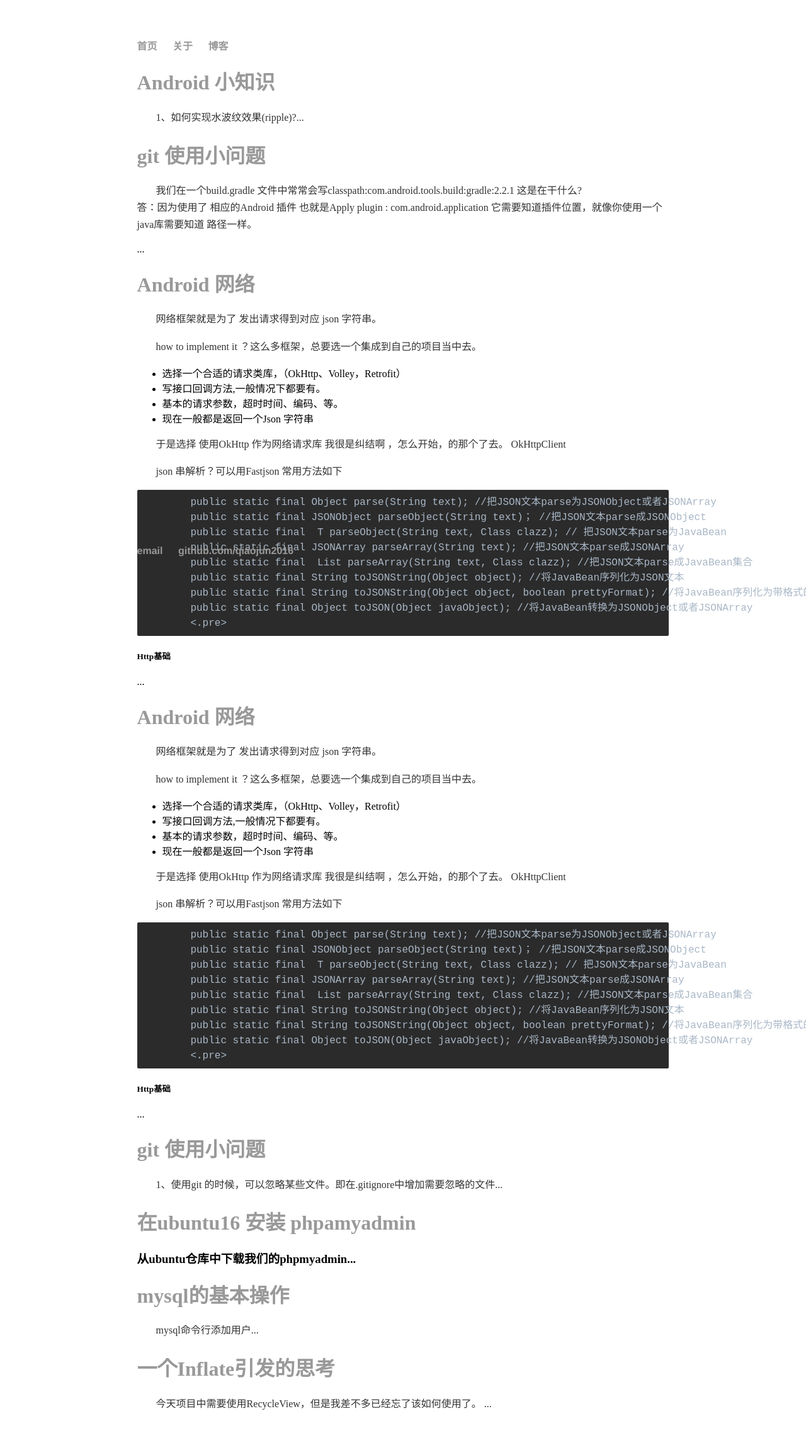
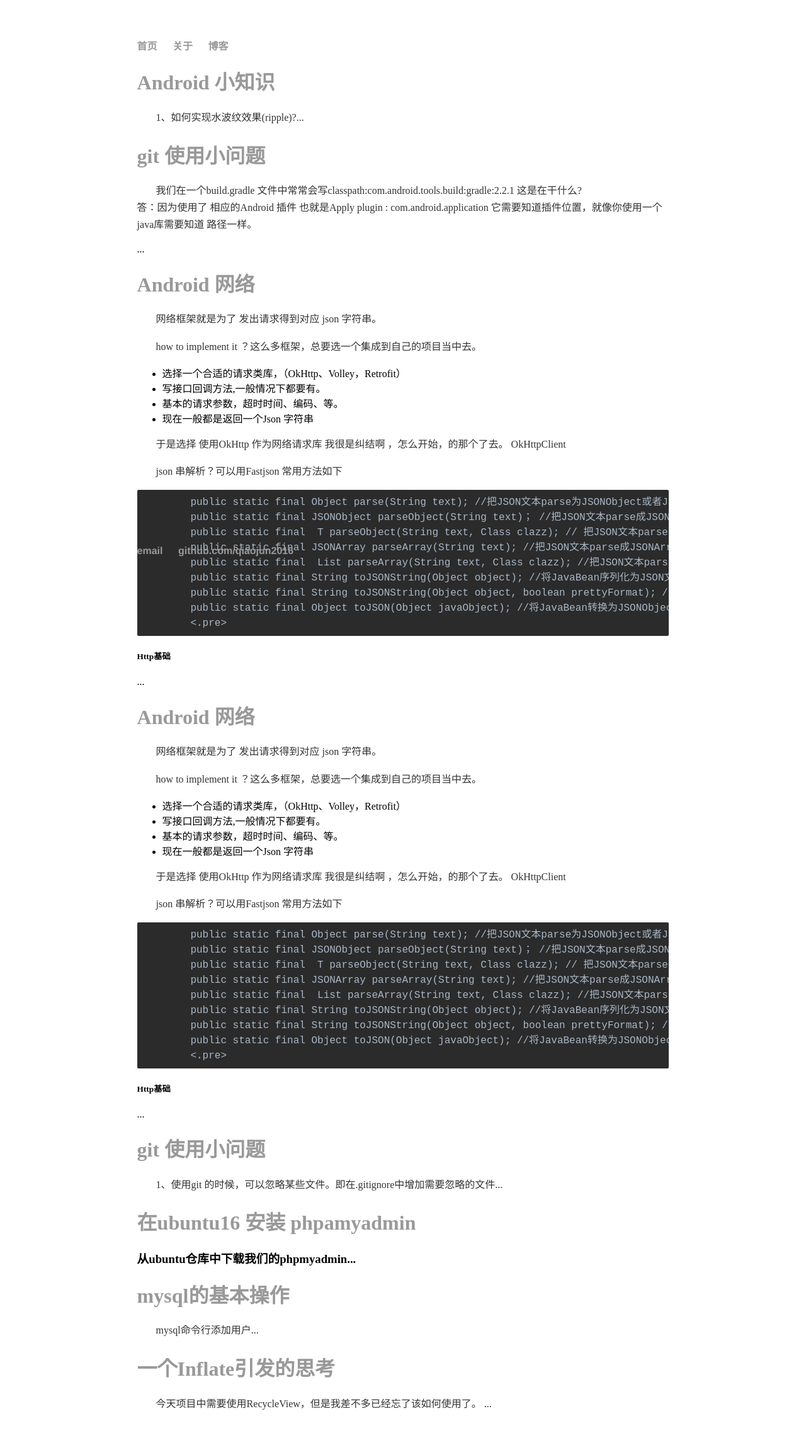
Before and after one commit to qiaojun2016/qiaojun2016.github.io, a Jekyll site: the page built from blog/index.html, in a window 1280 px wide. Shown: the whole page at 63% size. Built offline with Jekyll 4.4.1, drawn with Linux system fonts in a browser that asks for light colours; the list of posts is cut into pages by our own code; comment, search, counter and statistics services are not loaded.

Commit message:
update main.css

```diff
--- a/css/main.css
+++ b/css/main.css
@@ -64,5 +64,6 @@ pre.code {
     font-family:'Courier New', monospace;
     padding:8px 8px 8px 8px;
     border-radius:2px;
-	 line-height:150%;
+	line-height:150%;
+	overflow: scroll;
 }
```
